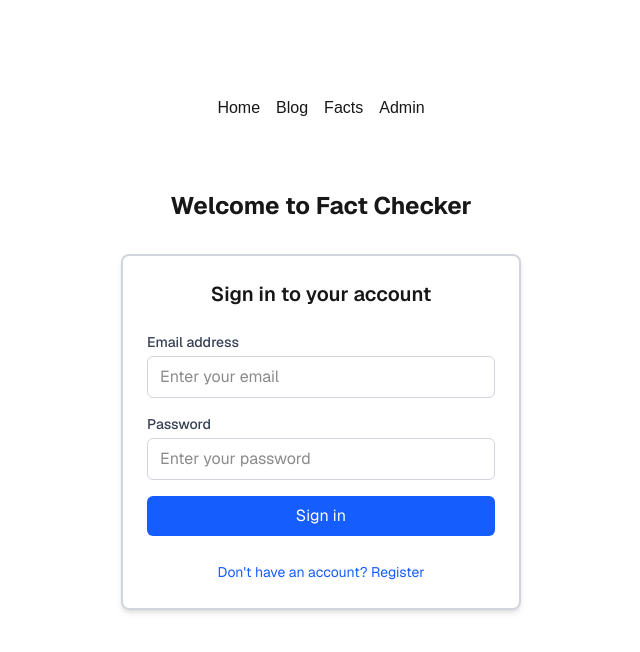
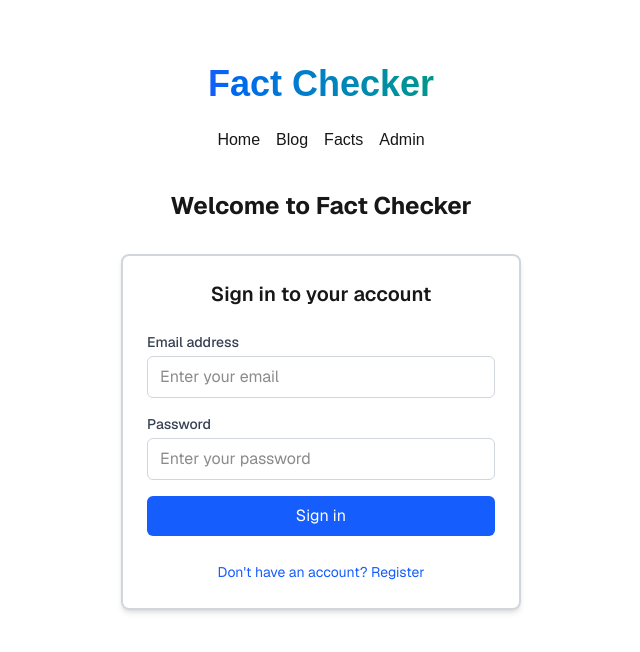
Before and after one commit to Jake-Song/fact-checker-app, a Next.js app: page /auth in a window 1280 px wide. Shown: the top 652 px of the page, without its empty margins (319-959 px from the left). Built offline with nearby package versions, Linux system fonts and the light colour scheme.

Commit message:
add logo

```diff
--- a/app/components/Navigation.tsx
+++ b/app/components/Navigation.tsx
@@ -2,7 +2,7 @@ import Link from 'next/link'
 
 export default function Navigation() {
   return (
-    <nav className="absolute left-1/2 transform -translate-x-1/2 top-24 flex gap-4">
+    <nav className="absolute left-1/2 transform -translate-x-1/2 top-32 flex gap-4">
       <Link href="/" className="hover:underline">Home</Link>
       <Link href="/blog" className="hover:underline">Blog</Link>
       <Link href="/facts" className="hover:underline">Facts</Link>
--- a/app/layout.tsx
+++ b/app/layout.tsx
@@ -29,6 +29,11 @@ export default function RootLayout({
       <body
         className={`${geistSans.variable} ${geistMono.variable} antialiased`}
       >
+        <div className="flex flex-col items-center mb-8 absolute left-1/2 transform -translate-x-1/2 top-16 flex gap-4">
+          <h1 className="text-4xl font-bold bg-gradient-to-r from-blue-600 to-teal-600 text-transparent bg-clip-text">
+            Fact Checker
+          </h1>
+        </div>
         <Navigation />
         {children}
       </body>
--- a/app/page.tsx
+++ b/app/page.tsx
@@ -44,7 +44,11 @@ export default function Home() {
     return (
       <div className="grid grid-rows-[20px_1fr_20px] items-center justify-items-center min-h-screen p-8 pb-20 gap-16 sm:p-20 font-[family-name:var(--font-geist-sans)]">
         <main className="flex flex-col gap-[32px] row-start-2 items-center sm:items-start">
-          <h1 className="text-2xl font-bold">Fact Cards</h1>
+          <div className="flex flex-col items-center mb-8">
+            <h1 className="text-4xl font-bold bg-gradient-to-r from-blue-600 to-teal-600 text-transparent bg-clip-text">
+              Fact Checker
+            </h1>
+          </div>
           <div className="text-gray-500">Loading facts...</div>
         </main>
       </div>
```
